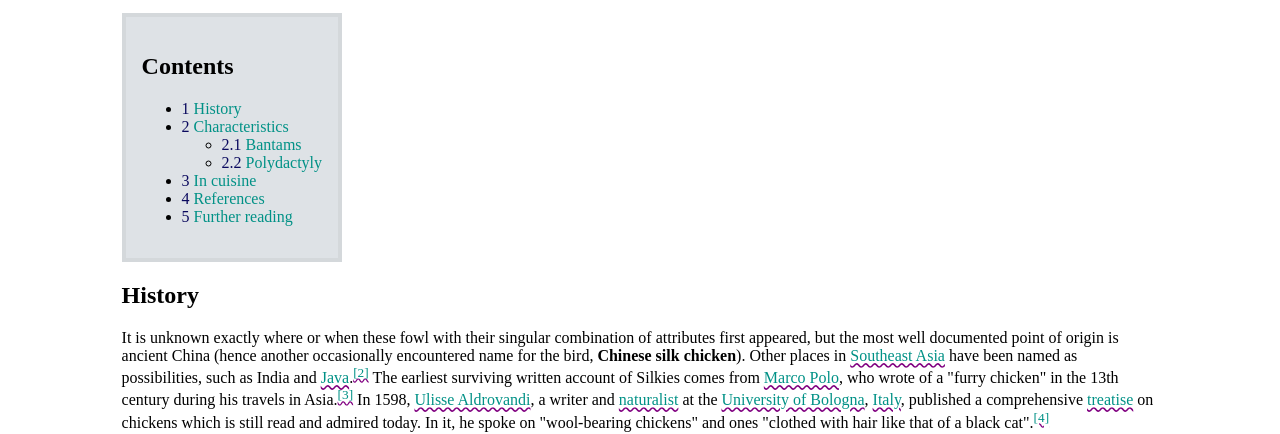
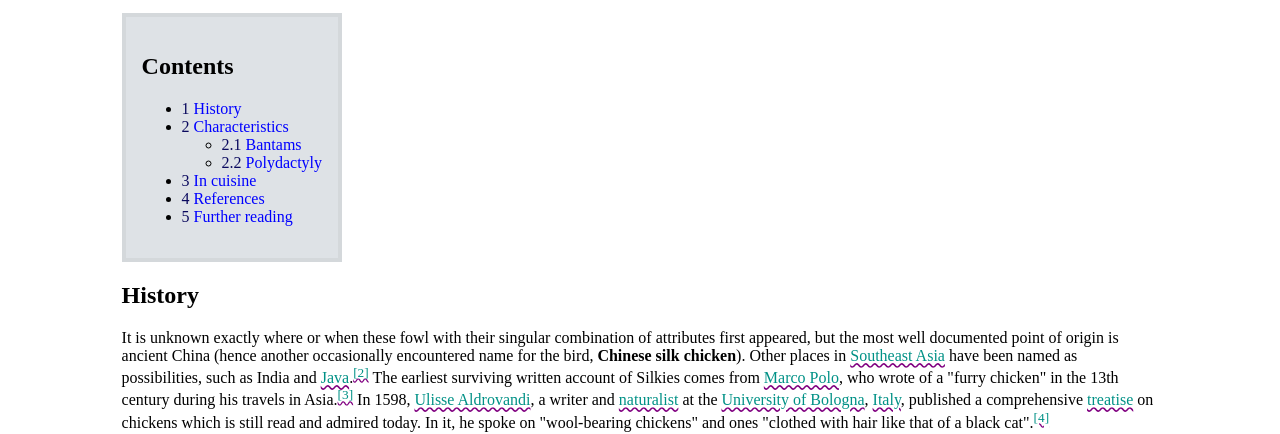
Before and after one commit to MistrDev/Colt-steeles-DOM-project, a plain HTML site: page index.html in a window 1280 px wide. Shown: the part 988-1422 px from the top of the page. Drawn offline with Linux system fonts and the light colour scheme.

Commit message:
learning the DOM with colt steele

```diff
--- a/app.css
+++ b/app.css
@@ -38,3 +38,7 @@ img.square {
 .tocnumber {
     color: rgb(10, 9, 94);
 }
+
+.toctext{
+    color:blue;
+}
```
